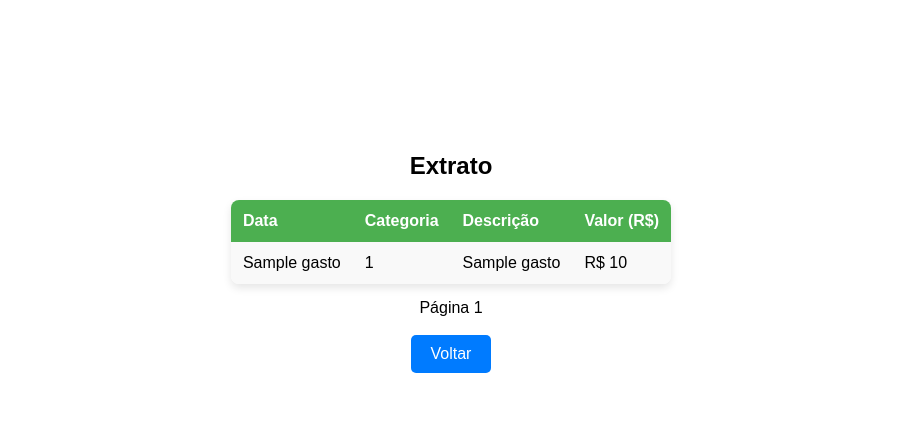
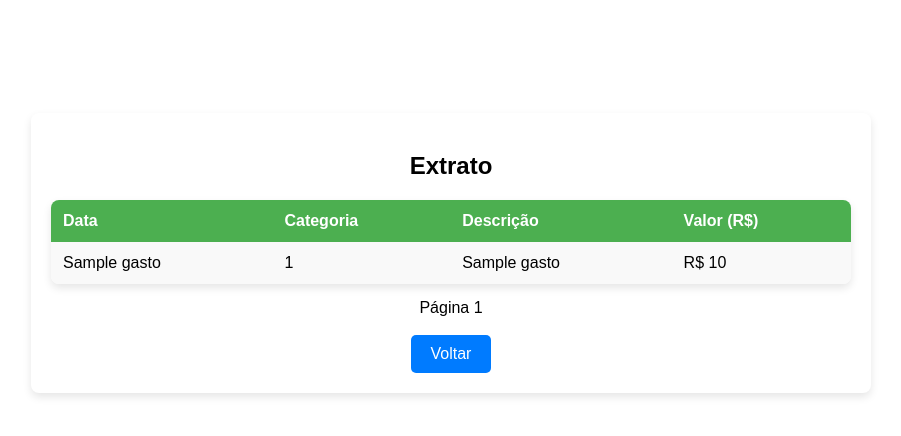
Before and after one commit to AbnerGomes/abner-py-fin-app, a Flask app: page /detalhar_gastos in a window 1280 px wide. Shown: the part 147-583 px from the top of the page, without its empty margins (189-1090 px from the left). Run offline with Flask 3, Linux system fonts and the light colour scheme; the visitor is signed in with stand-in values (Sample User, id 1); a database or web service that is not in the repository returns one stand-in record (values such as "Sample title"); some libraries are stand-ins or nearby versions.

Commit message:
ajuste layout extrato

```diff
--- a/static/css/styles.css
+++ b/static/css/styles.css
@@ -236,12 +236,23 @@ body {
       z-index: 1000;
   }
 
-  .container-detalhes {
+  /* .container-detalhes {
       max-width: 700px;
       margin: 20px auto;
       text-align: center;
       font-family: Arial, sans-serif;
-  }
+  } */
+
+  .container-detalhes {
+    width: 100%;
+    max-width: 800px;
+    background-color: #fff;
+    padding: 20px;
+    border-radius: 8px;
+    box-shadow: 0 4px 8px rgba(0, 0, 0, 0.1);
+    text-align: center;
+}
+
 
   table {
       width: 100%;
```
